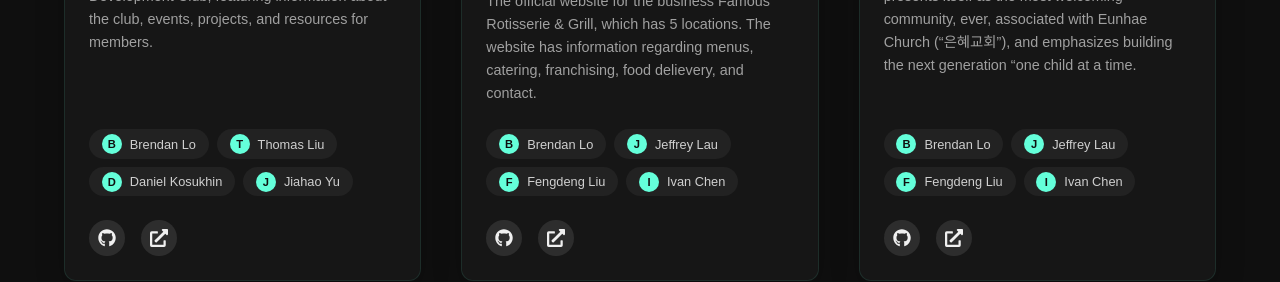
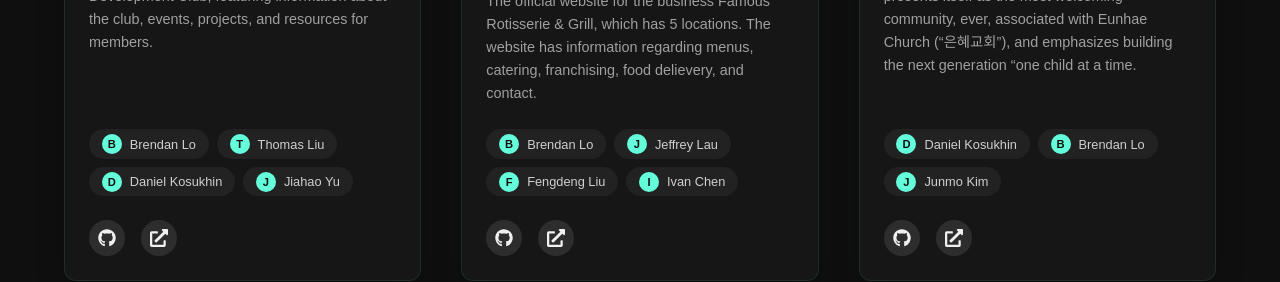
Before and after one commit to patriotsbreeze/gnswebdev, a React (Create React App) app: page /projects in a window 1280 px wide. Shown: the part 940-1222 px from the top of the page. Built offline with nearby package versions, Linux system fonts and the light colour scheme.

Commit message:
v1.29
- ehyg update

```diff
--- a/src/pages/ProjectsPage.js
+++ b/src/pages/ProjectsPage.js
@@ -134,7 +134,7 @@ const ProjectsPage = () => {
       type: "Frontend",
       description: "Eunhae Youth Group (ehyg.vercel.app) presents itself as the most welcoming community, ever, associated with Eunhae Church (“은혜교회”), and emphasizes building the next generation “one child at a time.",
       image: "https://i.postimg.cc/VNwkf4Z2/famous-rotisseriepage.png",
-      contributors: ["Brendan Lo", "Jeffrey Lau", "Fengdeng Liu", "Ivan Chen"],
+      contributors: ["Daniel Kosukhin", "Brendan Lo","Junmo Kim"],
       github: "https://github.com/patriotsbreeze/ehyg",
       demo: "https://ehyg.vercel.app"
     },
```
